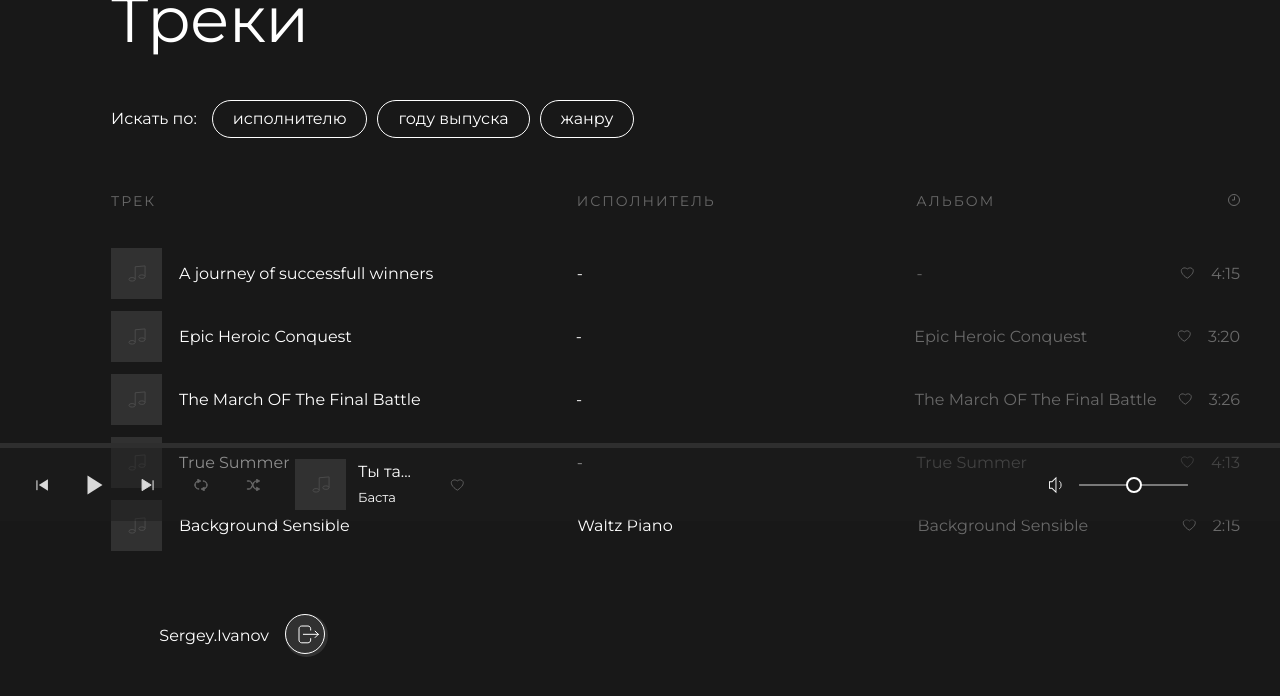
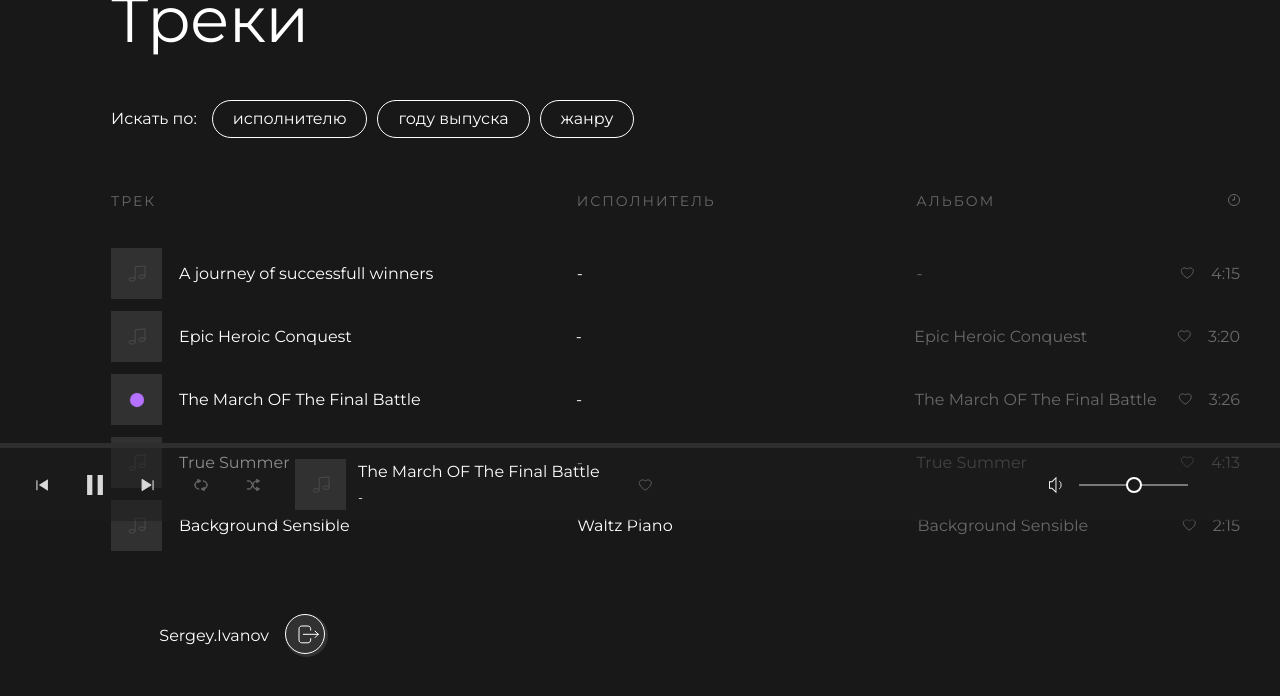
Before and after one commit to tatiankoko/skypro-music, a Next.js app: page / in a window 1280 px wide. Both pictures are taken after a click on the element 675 px from the left and 399 px from the top of the page. Shown: the top 696 px of the page. Built offline with nearby package versions, Linux system fonts and the light colour scheme.

Commit message:
Добавлены события плеера

```diff
--- a/src/components/bar/Bar.tsx
+++ b/src/components/bar/Bar.tsx
@@ -1,10 +1,43 @@
+'use client';
+
 import Link from 'next/link';
 import styles from './bar.module.css';
 import classNames from 'classnames';
+import { useAppDispatch, useAppSelector } from '@/store/store';
+import { useRef } from 'react';
+import { setIsPlaying } from '@/store/features/trackSlice';
 
 export default function Bar() {
+  const currentTrack = useAppSelector((state) => state.tracks.currentTrack);
+  const dispatch = useAppDispatch();
+  const isPlaying = useAppSelector((state) => state.tracks.isPlaying);
+  const audioRef = useRef<HTMLAudioElement | null>(null);
+
+  const togglePlay = () => {
+    if (!audioRef.current) {
+      return;
+    }
+
+    if (audioRef.current.paused) {
+      audioRef.current
+        .play()
+        .then(() => dispatch(setIsPlaying(true)))
+        .catch(() => dispatch(setIsPlaying(false)));
+    } else {
+      audioRef.current.pause();
+      dispatch(setIsPlaying(false));
+    }
+  };
+
+  if (!currentTrack) return <></>;
+
   return (
     <div className={styles.bar}>
+      <audio
+        ref={audioRef}
+        src={currentTrack?.track_file}
+        style={{ display: 'none' }}
+      ></audio>
       <div className={styles.bar__content}>
         <div className={styles.bar__playerProgress}></div>
         <div className={styles.bar__playerBlock}>
@@ -15,9 +48,16 @@ export default function Bar() {
                   <use xlinkHref="/img/icon/sprite.svg#icon-prev"></use>
                 </svg>
               </div>
-              <div className={classNames(styles.player__btnPlay, styles.btn)}>
+              <div
+                className={classNames(styles.player__btnPlay, styles.btn)}
+                onClick={togglePlay}
+              >
                 <svg className={styles.player__btnPlaySvg}>
-                  <use xlinkHref="/img/icon/sprite.svg#icon-play"></use>
+                  {isPlaying ? (
+                    <use xlinkHref="/img/icon/sprite.svg#icon-pause"></use>
+                  ) : (
+                    <use xlinkHref="/img/icon/sprite.svg#icon-play"></use>
+                  )}
                 </svg>
               </div>
               <div className={styles.player__btnNext}>
@@ -53,12 +93,12 @@ export default function Bar() {
                 </div>
                 <div className={styles.trackPlay__author}>
                   <Link className={styles.trackPlay__authorLink} href="">
-                    Ты та...
+                    {currentTrack.name}
                   </Link>
                 </div>
                 <div className={styles.trackPlay__album}>
                   <Link className={styles.trackPlay__albumLink} href="">
-                    Баста
+                    {currentTrack.author}
                   </Link>
                 </div>
               </div>
--- a/src/components/track/Track.tsx
+++ b/src/components/track/Track.tsx
@@ -4,8 +4,9 @@ import styles from './track.module.css';
 import Link from 'next/link';
 import { formatTime } from '@/utils/helper';
 import { TrackType } from '@/sharedTypes/sharedTypes';
-import { useAppDispatch } from '@/store/store';
-import { setCurrentTrack } from '@/store/features/trackSlice';
+import { useAppDispatch, useAppSelector } from '@/store/store';
+import { setCurrentTrack, setIsPlaying } from '@/store/features/trackSlice';
+import classNames from 'classnames';
 
 type TrackTypeProp = {
   track: TrackType;
@@ -13,9 +14,12 @@ type TrackTypeProp = {
 
 export default function Track({ track }: TrackTypeProp) {
   const dispatch = useAppDispatch();
+  const currentTrack = useAppSelector((state) => state.tracks.currentTrack);
+  const isPlaying = useAppSelector((state) => state.tracks.isPlaying);
 
   const onClickTrack = () => {
     dispatch(setCurrentTrack(track));
+    dispatch(setIsPlaying(true));
   };
 
   return (
@@ -23,8 +27,15 @@ export default function Track({ track }: TrackTypeProp) {
       <div className={styles.playlist__track}>
         <div className={styles.track__title}>
           <div className={styles.track__titleImage}>
-            <svg className={styles.track__titleSvg}>
-              <use xlinkHref="/img/icon/sprite.svg#icon-note"></use>
+            <svg
+              className={classNames(styles.track__titleSvg, {
+                [styles.active]: track._id === currentTrack?._id,
+                [styles.playing]: isPlaying && track._id === currentTrack?._id,
+              })}
+            >
+              {track._id === currentTrack?._id ? null : (
+                <use xlinkHref="/img/icon/sprite.svg#icon-note"></use>
+              )}
             </svg>
           </div>
           <div className="track__title-text">
--- a/src/components/track/track.module.css
+++ b/src/components/track/track.module.css
@@ -56,6 +56,35 @@
     height: 17px;
     fill: transparent;
     stroke: #4e4e4e;
+}
+
+.active {
+    width: 16px;
+    height: 16px;
+    background-color: #B672FF;
+    border-radius: 50%;
+    /*display: block;*/
+    /*transition: transform 0.3s ease-in-out;*/
+}
+.playing {
+    animation: pulse 0.6s infinite both ease-in-out;
+    /*animation: bubble_out 0.6s ease-in-out infinite both;*/
+}
+
+@keyframes pulse {
+    0%,
+    to {
+        transform: scale(0.5);
+    }
+    50% {
+        transform: scale(1);
+    }
+    /*0% {
+        transform: scale(1); !* Исходный размер *!
+    }
+    100% {
+        transform: scale(1.2); !* Увеличение на 20% *!
+    }*/
 }
 
 .track__titleLink {
--- a/src/store/features/trackSlice.ts
+++ b/src/store/features/trackSlice.ts
@@ -3,10 +3,12 @@ import { TrackType } from '@/sharedTypes/sharedTypes';
 
 type initialStateType = {
   currentTrack: TrackType | null;
+  isPlaying: boolean;
 };
 
 const initialState: initialStateType = {
   currentTrack: null,
+  isPlaying: false,
 };
 
 const trackSlice = createSlice({
@@ -16,8 +18,11 @@ const trackSlice = createSlice({
     setCurrentTrack: (state, action: PayloadAction<TrackType>) => {
       state.currentTrack = action.payload;
     },
+    setIsPlaying: (state, action: PayloadAction<boolean>) => {
+      state.isPlaying = action.payload;
+    },
   },
 });
 
-export const { setCurrentTrack } = trackSlice.actions;
+export const { setCurrentTrack, setIsPlaying } = trackSlice.actions;
 export const trackSliceReducer = trackSlice.reducer;
```
